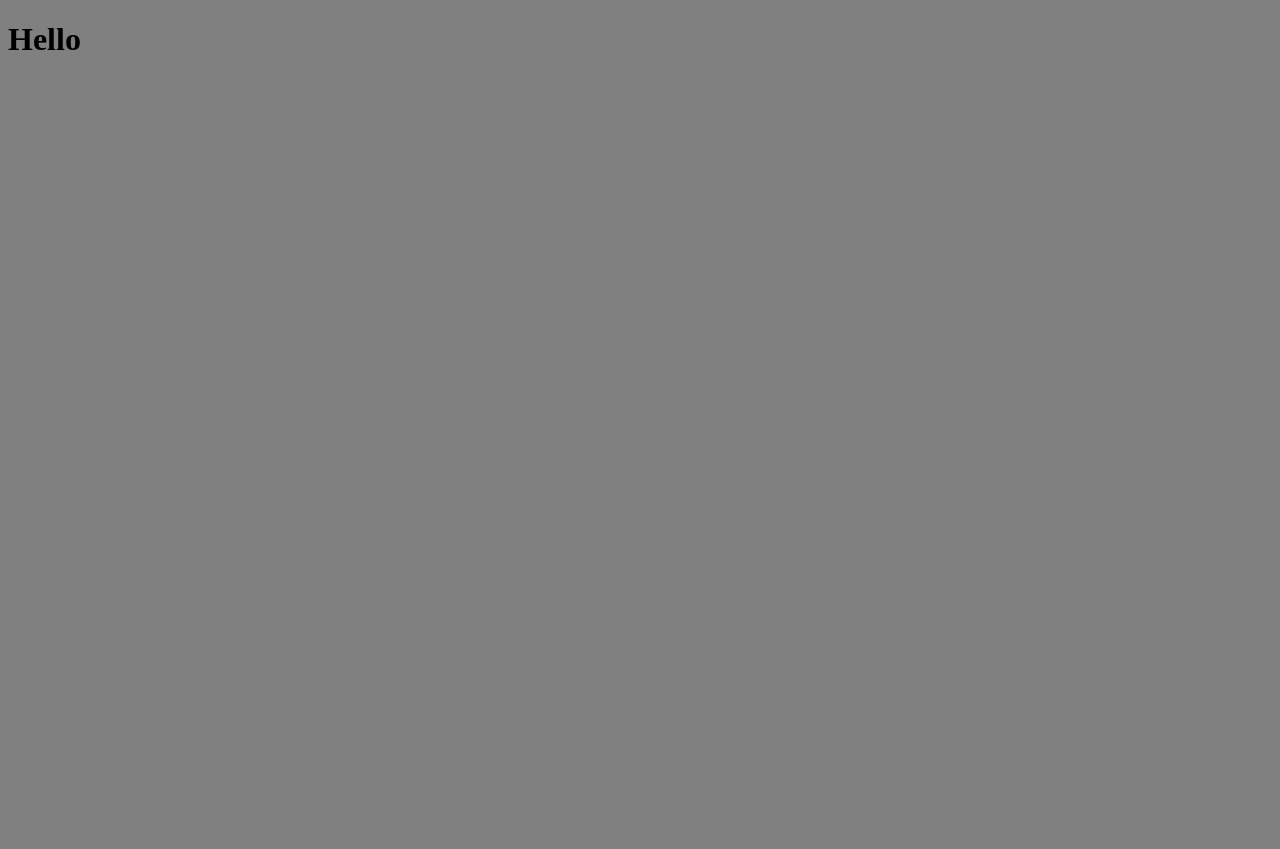
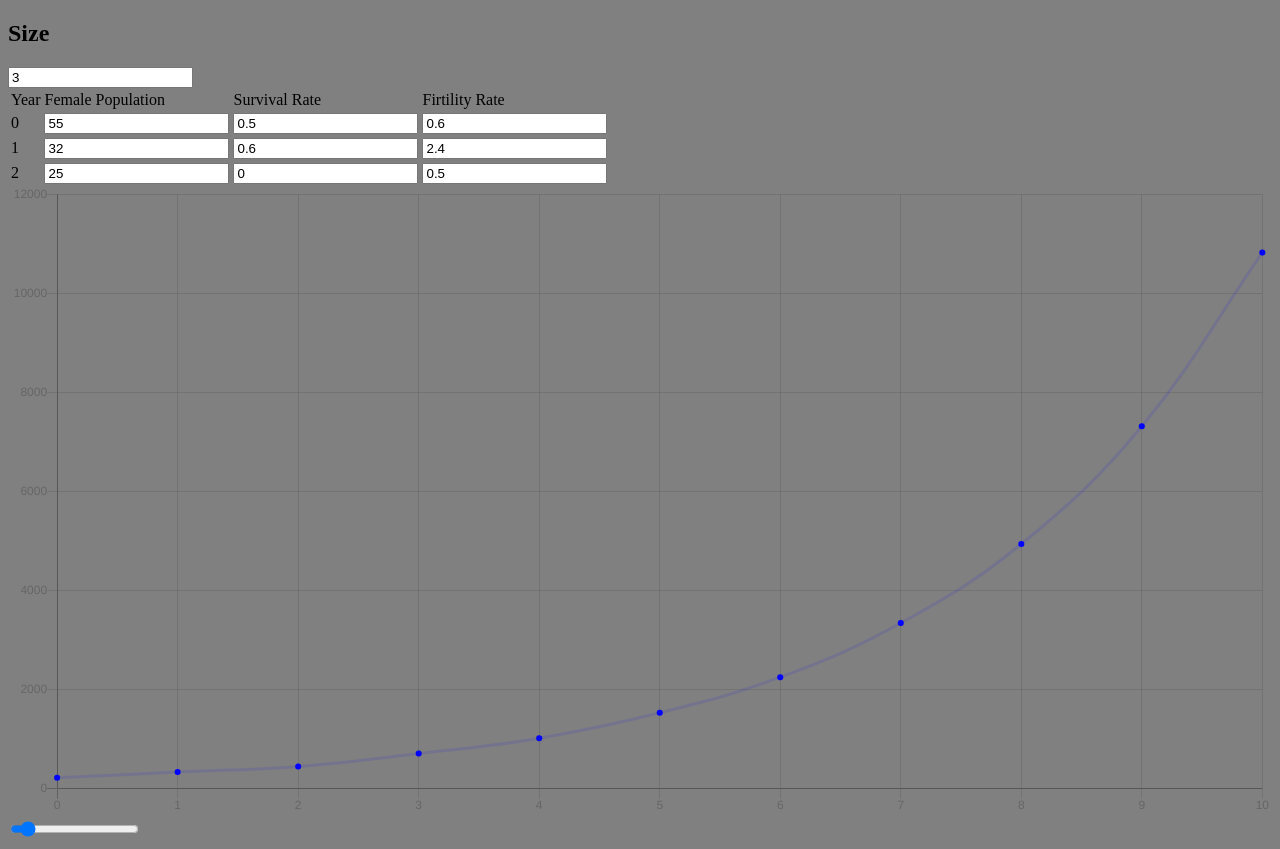
Before and after one commit to Argox-dev/Leslie-Matrix-Simulator, a plain HTML site: page index.html in a window 1280 px wide. Before the commit the page ends 800 px from the top, so only its background shows below. Drawn offline with nearby package versions, Linux system fonts and the light colour scheme.

Commit message:
Update index.html

```diff
--- a/index.html
+++ b/index.html
@@ -2,9 +2,78 @@
 
 <html>
 <head>
+    <script src="https://cdnjs.cloudflare.com/ajax/libs/Chart.js/2.9.4/Chart.js"></script>
+    <script src="https://unpkg.com/mathjs@14.4.0/lib/browser/math.js"></script>
     <link rel="stylesheet" href="styles.css" />
 </head>
 <body>
-    <h1>Hello</h1>
+    <div id="side-pannel">
+        <div id="side-pannel-toolbar">
+            <h2>Size</h2>
+            <input type="number" id="table-length-picker" min="0" value="3" />
+        </div>
+        <table id="leslie-table">
+            <tr id="leslie-table-lable-row">
+                <td>Year</td>
+                <td>
+                    Female
+                    Population
+                </td>
+                <td>
+                    Survival
+                    Rate
+                </td>
+                <td>
+                    Firtility
+                    Rate
+                </td>
+            </tr>
+            <tr id="leslie-table-row-0">
+                <td id="leslie-table-row-0-year">0</td>
+                <td>
+                    <input type="number" id="leslie-table-row-0-numberfem" value="55" />
+                </td>
+                <td>
+                    <input type="number" id="leslie-table-row-0-survival" value="0.5" />
+                </td>
+                <td>
+                    <input type="number" id="leslie-table-row-0-firtility" value="0.6" />
+                </td>
+            </tr>
+            <tr id="leslie-table-row-1">
+                <td id="leslie-table-row-1-year">1</td>
+                <td>
+                    <input type="number" id="leslie-table-row-1-numberfem" value="32" />
+                </td>
+                <td>
+                    <input type="number" id="leslie-table-row-1-survival" value="0.6" />
+                </td>
+                <td>
+                    <input type="number" id="leslie-table-row-1-firtility" value="2.4"/>
+                </td>
+            </tr>
+            <tr id="leslie-table-row-2">
+                <td id="leslie-table-row-2-year">2</td>
+                <td>
+                    <input type="number" id="leslie-table-row-2-numberfem" value="25" />
+                </td>
+                <td>
+                    <input type="number" id="leslie-table-row-2-survival" value="0" />
+                </td>
+                <td>
+                    <input type="number" id="leslie-table-row-2-firtility" value="0.5" />
+                </td>
+            </tr>
+        </table>
+    </div>
+    <div id="view-pannel">
+        <canvas id="population-graph"></canvas>
+        <div id="slider-container">
+            <input type="range" min="1" max="100" value="10" id="timescale-slider">
+        </div>
+    </div>
+
+
+    <script src="main.js"></script>
 </body>
 </html>
```
